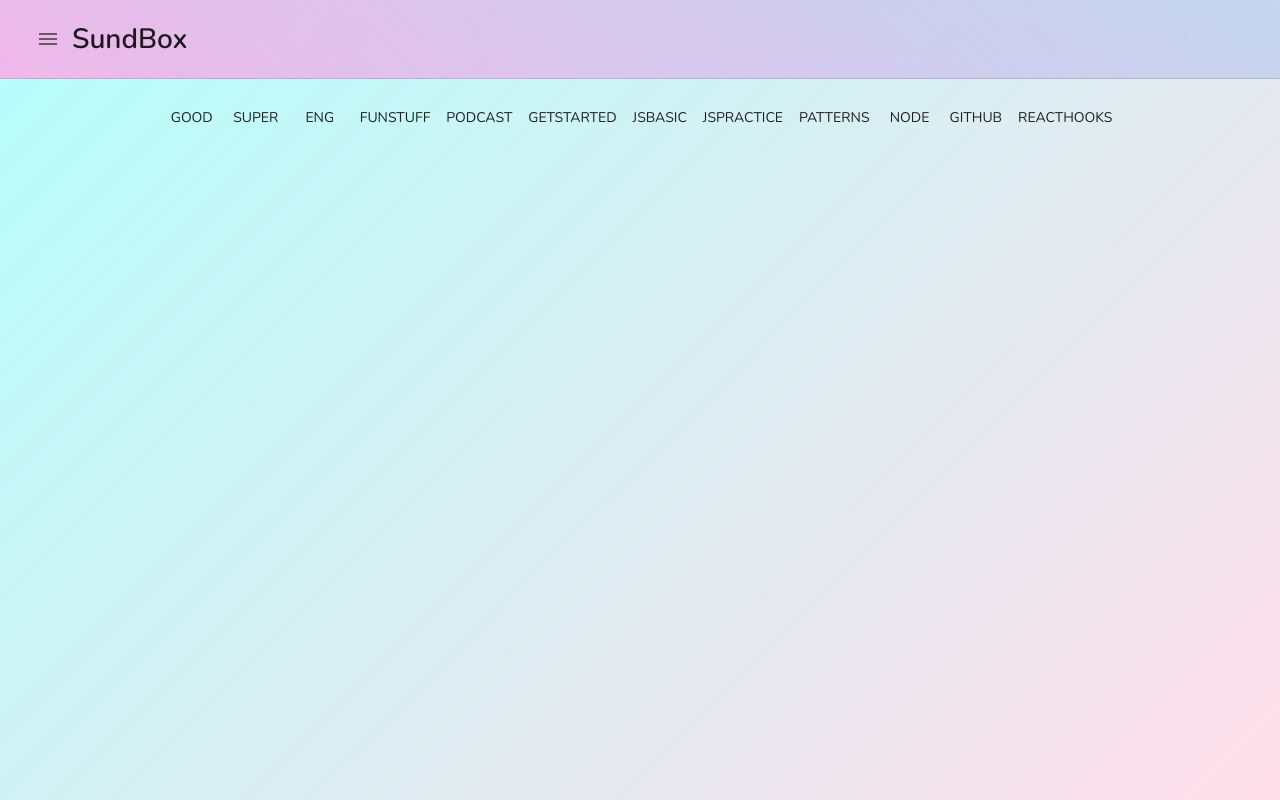
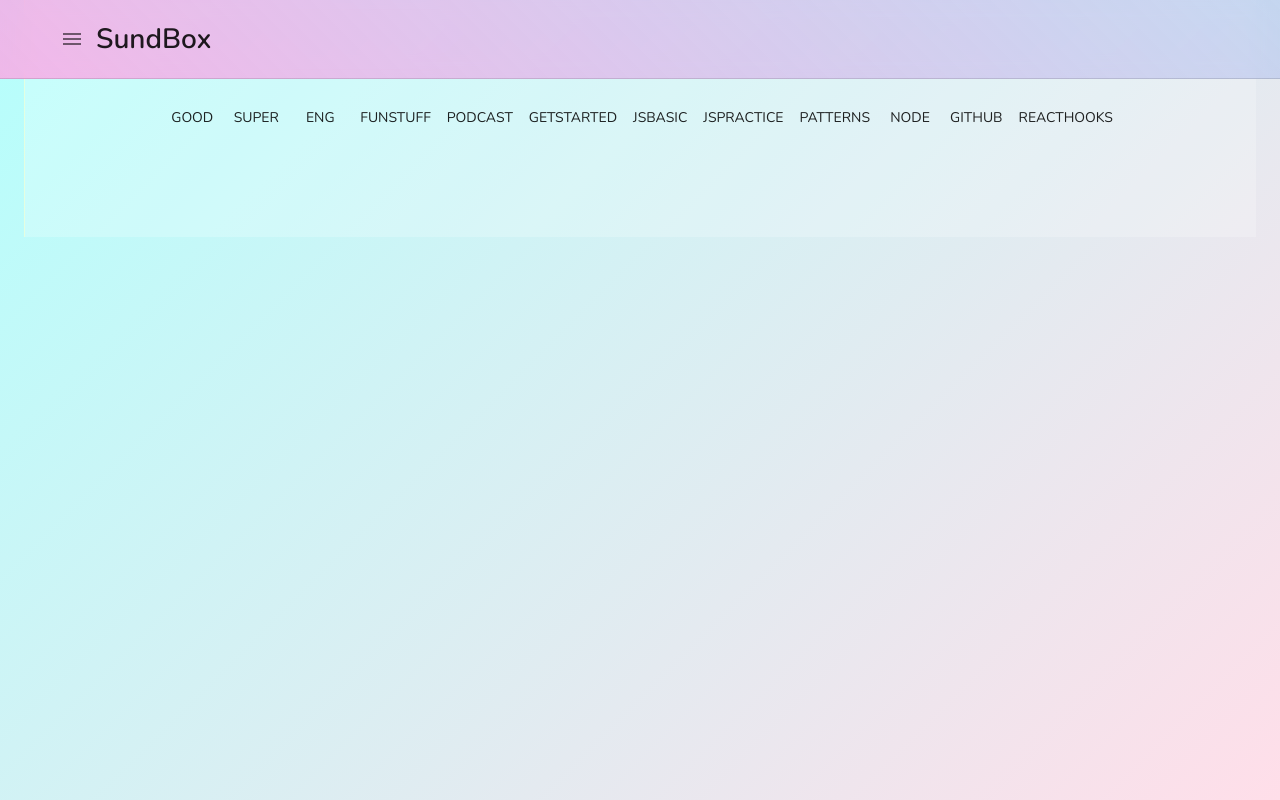
Before and after one commit to skelikDev/MySundBox, a React (Vite) app: page /forStudy in a window 1280 px wide. Built offline with nearby package versions, Linux system fonts and the light colour scheme.

Commit message:
Layout fix

```diff
--- a/src/App.tsx
+++ b/src/App.tsx
@@ -3,7 +3,7 @@ import logo from './logo.svg'
 import './App.css'
 import {useSpring, animated} from 'react-spring'
 import {Greetings} from "./components/Greetings/Greetings";
-import {createTheme, CssBaseline} from "@material-ui/core";
+import {Container, createTheme, CssBaseline} from "@material-ui/core";
 import {
     BrowserRouter as Router
 } from "react-router-dom";
@@ -28,6 +28,7 @@ function App() {
             <div className="App">
 
                 <Greetings/>
+
             </div>
 
 
--- a/src/components/Greetings/Greetings.tsx
+++ b/src/components/Greetings/Greetings.tsx
@@ -1,5 +1,5 @@
 import React, {useState} from 'react';
-import {Divider, IconButton, makeStyles, Toolbar} from "@material-ui/core";
+import {Container, Divider, IconButton, makeStyles, Toolbar} from "@material-ui/core";
 import {ANIMATION} from "../Pages/ANIMATION";
 import {SwipeableDrawer} from '@material-ui/core';
 import MenuIcon from '@material-ui/icons/Menu';
@@ -23,6 +23,13 @@ const useStyles = makeStyles((theme) => ({
         display: "flex",
         width: "100vw",
         height: "100vh",
+        overflowY: "auto",
+        maxWidth: '100vw',
+    },
+    pageContent: {
+        padding: "100px 8px",
+        borderLeft: "1px solid rgba(255,255,200,0.5)",
+        background: "rgba(255,255,255,0.2)",
     },
     navSpace: {},
 
@@ -38,8 +45,12 @@ export const Greetings = () => {
             <div className={classes.flexWrapper}>
                 <Menu isMenuOpen={isMenuOpen} setMenuOpen={setMenuOpen}/>
                 <Switch>
+                    <Container>
+                        <div className={classes.pageContent}>
                             <Route exact path={'/animation'} component={ANIMATION}/>
                             <Route exact path={'/forStudy'} component={FORSTUDY}/>
+                        </div>
+                    </Container>
                 </Switch>
             </div>
         </div>
--- a/src/components/NavComp/Appbar.tsx
+++ b/src/components/NavComp/Appbar.tsx
@@ -1,5 +1,5 @@
 import React from 'react';
-import {AppBar, Box, colors, Divider, IconButton, makeStyles, Toolbar} from "@material-ui/core";
+import {AppBar, Box, colors, Container, Divider, IconButton, makeStyles, Toolbar} from "@material-ui/core";
 import MenuIcon from "@material-ui/icons/Menu";
 import useMeasure from "react-use-measure";
 
@@ -18,6 +18,7 @@ export const Appbar = ({setMenuOpen}:IAppbar) => {
     const classes = useStyles()
     return (
 		  <AppBar ref={ref} position='absolute' className={classes.wrapper} color={'transparent'} elevation={0}>
+			<Container>
 				<Toolbar>
 					<IconButton onClick={() => {
 						setMenuOpen(true)
@@ -27,6 +28,7 @@ export const Appbar = ({setMenuOpen}:IAppbar) => {
 
 					<h1>SundBox</h1>
 				</Toolbar>
+			</Container>
 
 			 <Divider/>
 		  </AppBar>
--- a/src/components/Pages/ANIMATION.tsx
+++ b/src/components/Pages/ANIMATION.tsx
@@ -1,21 +1,17 @@
 import React from 'react';
-import {colors, Container, makeStyles} from "@material-ui/core";
+import {Box, colors, Container, makeStyles} from "@material-ui/core";
 import {Card} from "../Card/Card";
 import {LoadingDemos} from "../Demos/LoadingDemos";
 import {FlippingCard} from "../Demos/FlippingCard";
 import {cardsArray} from '../Demos/cardsArray'
 
 const useStyles = makeStyles((theme) => ({
-    pageContent: {
-		width: '100vw',
-	   padding: "100px 0",
-	   overflow: "scroll",
-	   overflowX: "hidden",
-    },
+
     demoGridContainer: {
-	   display: "grid",
-		gridGap: '40px',
-	   gridTemplateColumns: "repeat(auto-fit, minmax(300px, 1fr))",
+
+        display: "grid",
+        gridGap: '40px',
+        gridTemplateColumns: "repeat(auto-fit, minmax(300px, 1fr))",
     },
 
 }))
@@ -23,12 +19,13 @@ const useStyles = makeStyles((theme) => ({
 export const ANIMATION = () => {
 
     const classes = useStyles()
-	let cards= cardsArray.map(el=> <Card description={el.des} key={el.title} gitLink={el.componentName} title={el.title}>{<el.component/>}</Card>)
+    let cards = cardsArray.map(el => <Card description={el.des} key={el.title} gitLink={el.componentName}
+                                           title={el.title}>{<el.component/>}</Card>)
     return (
-	   <div className={classes.pageContent}>
-		  <Container  className={classes.demoGridContainer}>
-			  {cards}
-		  </Container>
-	   </div>
+
+            <Box className={classes.demoGridContainer}>
+                {cards}
+            </Box>
+
     );
 };
--- a/src/components/Pages/FORSTUDY.tsx
+++ b/src/components/Pages/FORSTUDY.tsx
@@ -22,15 +22,8 @@ import {listForStudy} from "./listForStudy";
 
 const useStyles = makeStyles((theme) => ({
     root: {},
-    pageContent: {
-        width: '100vw',
-        padding: "100px 0",
-        overflow: "scroll",
-        overflowX: "hidden",
-    },
-    collapseItem: {
-        marginLeft: "2rem"
-    }
+
+
 }))
 const categories = [
     "good",
@@ -50,8 +43,8 @@ export const FORSTUDY = () => {
     const classes = useStyles()
 
     return (
-        <div className={classes.pageContent}>
-            {categories.map(el=> <Button>{el}</Button>)}
-        </div>
+        <>
+            {categories.map(el => <Button>{el}</Button>)}
+        </>
     );
 };
```
Lines whose indentation alone changed are shown as unchanged.
